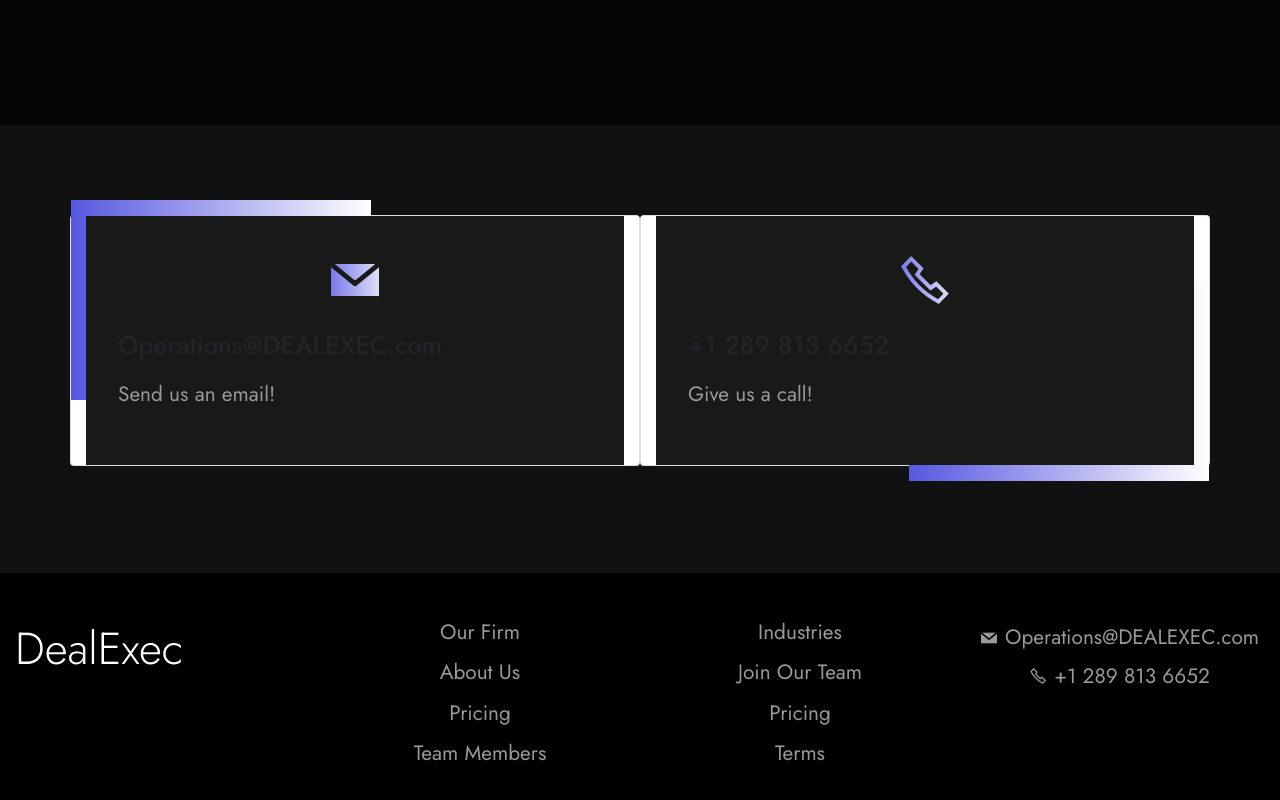
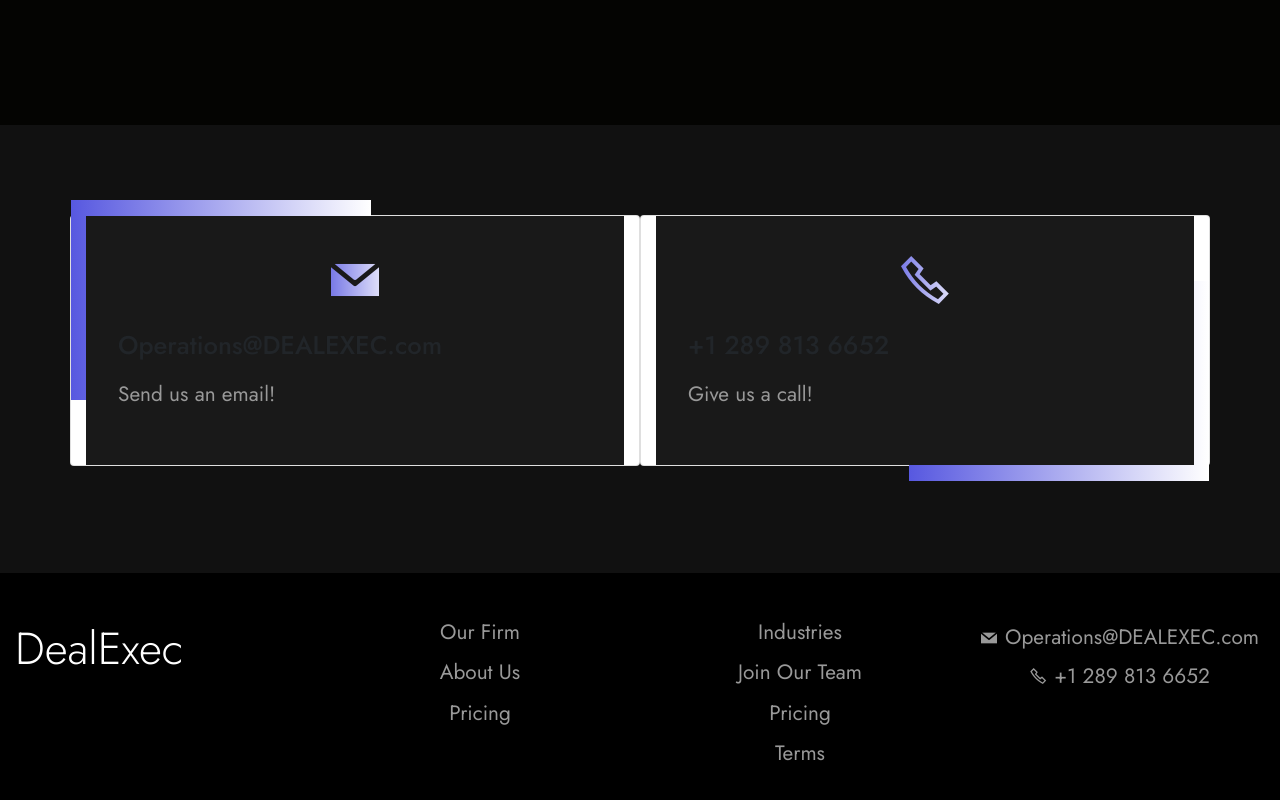
Before and after one commit to Soteria-Smart-Contracts/DealExec, a plain HTML site: page index.html in a window 1280 px wide. Shown: the part 3934-4734 px from the top of the page. Drawn offline with Linux system fonts and the light colour scheme; files that its build step writes are made by us from their sources; files whose address does not match are found by name.

Commit message:
Jul 29, 2023, 2:14 PM

```diff
--- a/index.html
+++ b/index.html
@@ -364,7 +364,7 @@
                     </div>
                     <div class="item-wrap">
                         <div class="icons-wrap pb-2">
-                            <p class="icon-title mbr-regular mbr-fonts-style display-7">Team Members</p>
+                            <p class="icon-title mbr-regular mbr-fonts-style display-7"></p>
                         </div>
                     </div>
                     <div class="item-wrap">
```
